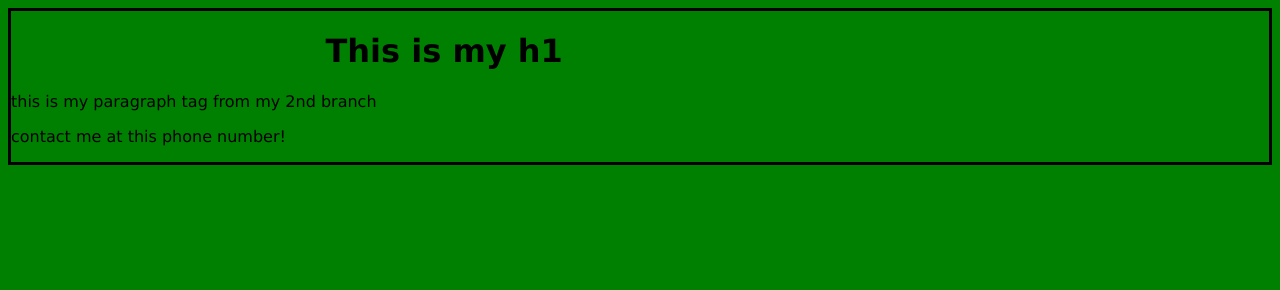
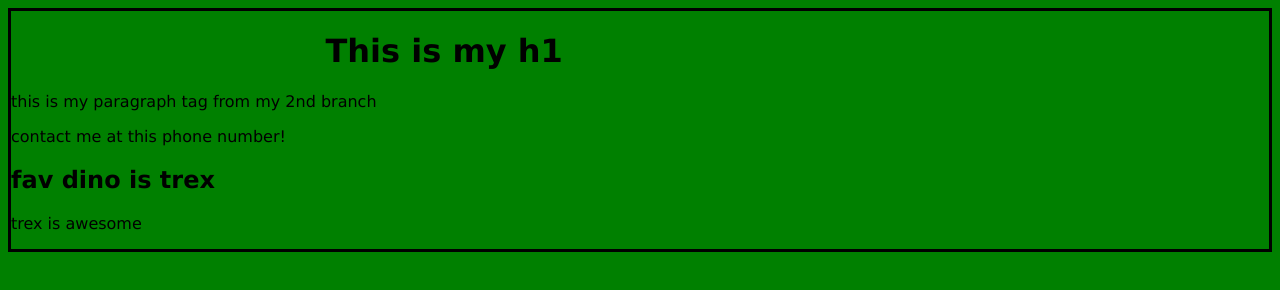
Before and after one commit to ToddSpainhour/branching1, a plain HTML site: page index.html in a window 1280 px wide. Drawn offline with Linux system fonts and the light colour scheme.

Commit message:
add dinosaur info

```diff
--- a/index.html
+++ b/index.html
@@ -20,5 +20,8 @@
 
 <div><p>contact me at this phone number!</p> </div>
 
+<h2>fav dino is trex</h2>
+<p>trex is awesome</p>
+
     </body>
 </html>
```
